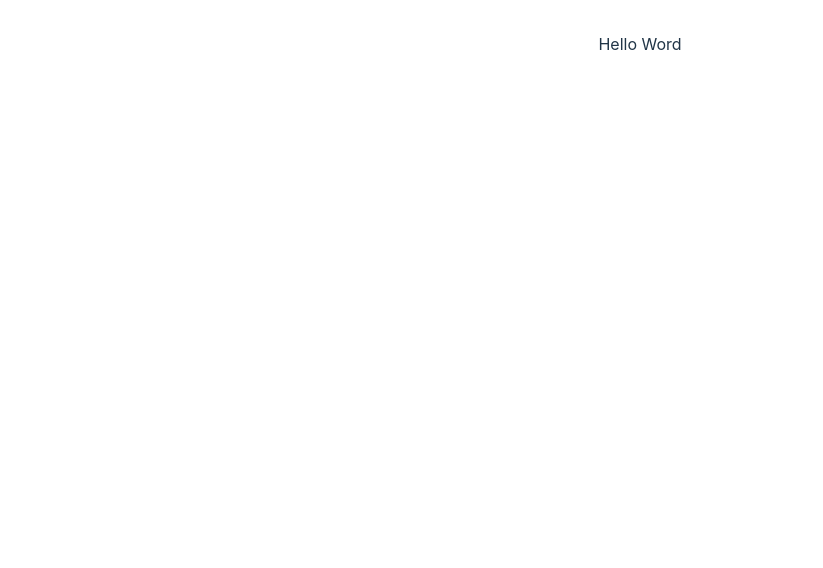
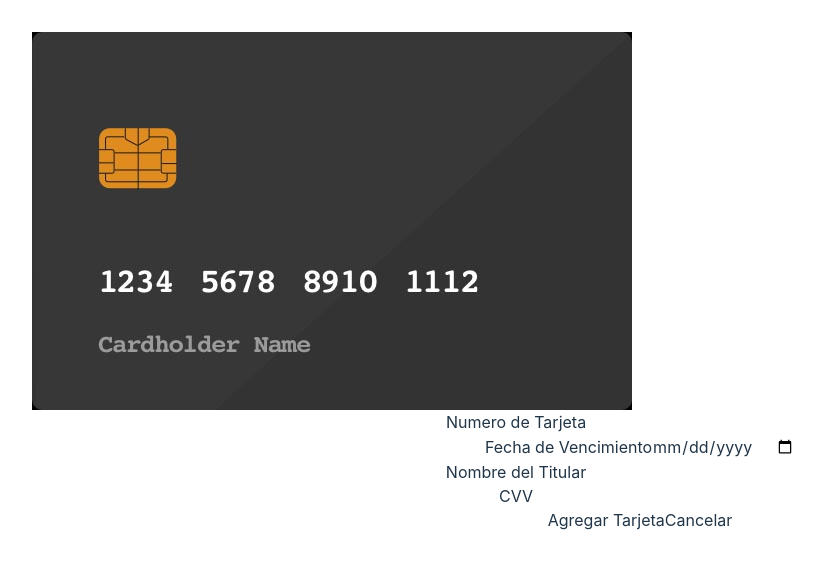
Before and after one commit to Yordyr06/tt-sii, a React (Vite) app: page / in a window 1280 px wide. Shown: the top 568 px of the page, without its empty margins (0-823 px from the left). Built offline with nearby package versions, Linux system fonts and the light colour scheme.

Commit message:
🧩 Componente Form listo

```diff
--- a/src/App/App.tsx
+++ b/src/App/App.tsx
@@ -1,9 +1,34 @@
+import React from 'react'
+import { Container } from './Components/Container'
+import { Form } from './Form/Form'
+import { Button } from './Components/Button'
+import { Img } from './Components/Img'
+
 function App() {
   return (
     <>
-      <h1 className="text-3xl font-bold underline">
-        Hello Word
-      </h1>
+      <Container
+        className='flex-col'
+      >
+        <Img />
+        <Container
+          className='w-auto flex-col border border-gray-300 rounded-lg shadow-xs'
+        >
+          <Form />
+          <Container
+            className='justify-start gap-x-4 px-20'
+          >
+            <Button
+              name='Agregar Tarjeta'
+              className='bg-blue-500 hover:bg-blue-700 text-white border'
+            />
+            <Button
+              name='Cancelar'
+              className='border border-gray-300 text-white hover:bg-gray-100/90 hover:text-gray-500'
+            />
+          </Container>
+        </Container>
+      </Container>
     </>
   )
 }
--- a/src/App/Components/Button.tsx
+++ b/src/App/Components/Button.tsx
@@ -7,7 +7,7 @@ type Props = {
 export const Button = ({ name, className }: Props): JSX.Element => {
   return (
     <button
-      className={`w-auto rounded-full px-4 py-1 text-xs font-bold inline-block align-top ${className}`}
+      className={`w-auto rounded-full px-4 py-1 text-xs font-medium inline-block align-top ${className}`}
       type="submit"
     >
       { name }
--- a/src/App/Components/Img.tsx
+++ b/src/App/Components/Img.tsx
@@ -0,0 +1,9 @@
+export const Img = (): JSX.Element => {
+  return (
+    <img
+      src="/src/Assets/genericcreditcard.jpg"
+      alt="Tarjeta de Credito"
+      className="rounded-xl"
+    />
+  );
+}
--- a/src/App/Form/Filed.tsx
+++ b/src/App/Form/Filed.tsx
@@ -0,0 +1,23 @@
+type Props = {
+  name: string;
+  type: string;
+  className?: string;
+}
+
+export const Field = ({ name, type, className }: Props): JSX.Element => {
+  return (
+    <article
+      className={`flex flex-col basis-1/3 ${className}`}
+    >
+      <label
+        typeof="string"
+        title="number"
+        className="text-sm font-semibold mb-2 text-justify"
+      >{ name }</label>
+      <input
+        type={type}
+        className="border border-gray-300/30 p-2 rounded-xl focus:outline-none"
+      />
+    </article>
+  );
+}
--- a/src/App/Form/Form.tsx
+++ b/src/App/Form/Form.tsx
@@ -0,0 +1,29 @@
+import { Field } from "./Filed"
+
+
+
+export const Form = (): JSX.Element => {
+  return (
+    <form
+      className="flex flex-wrap justify-center space-x-8 mx-10 pt-28 pb-10 gap-4 w-[480px]"
+    >
+      <Field
+        name="Numero de Tarjeta"
+        type="password"
+        className=""
+      />
+      <Field
+        name="Fecha de Vencimiento"
+        type="date"
+      />
+      <Field
+        name="Nombre del Titular"
+        type="text"
+      />
+      <Field
+        name="CVV"
+        type="password"
+      />
+    </form>
+  )
+}
```
